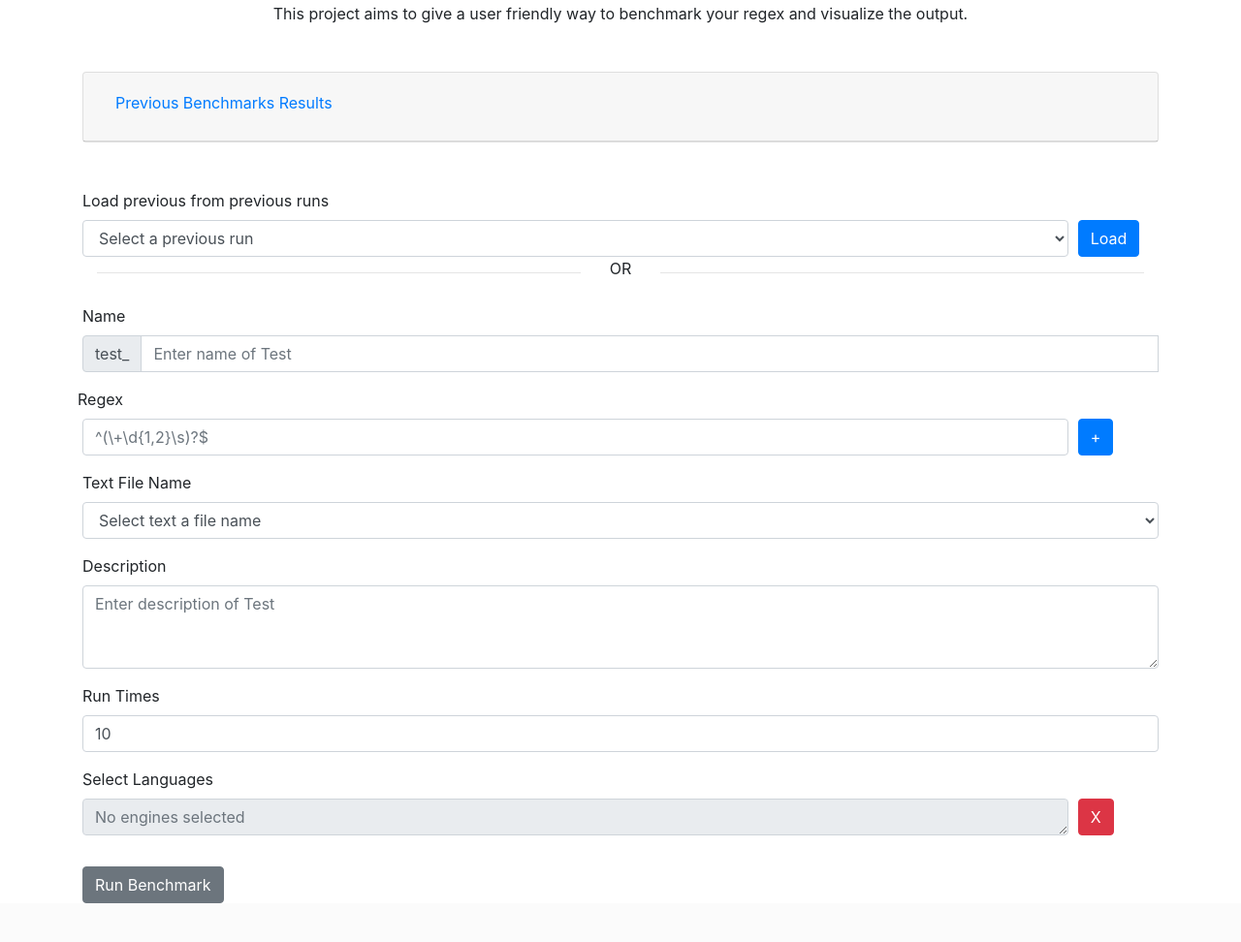
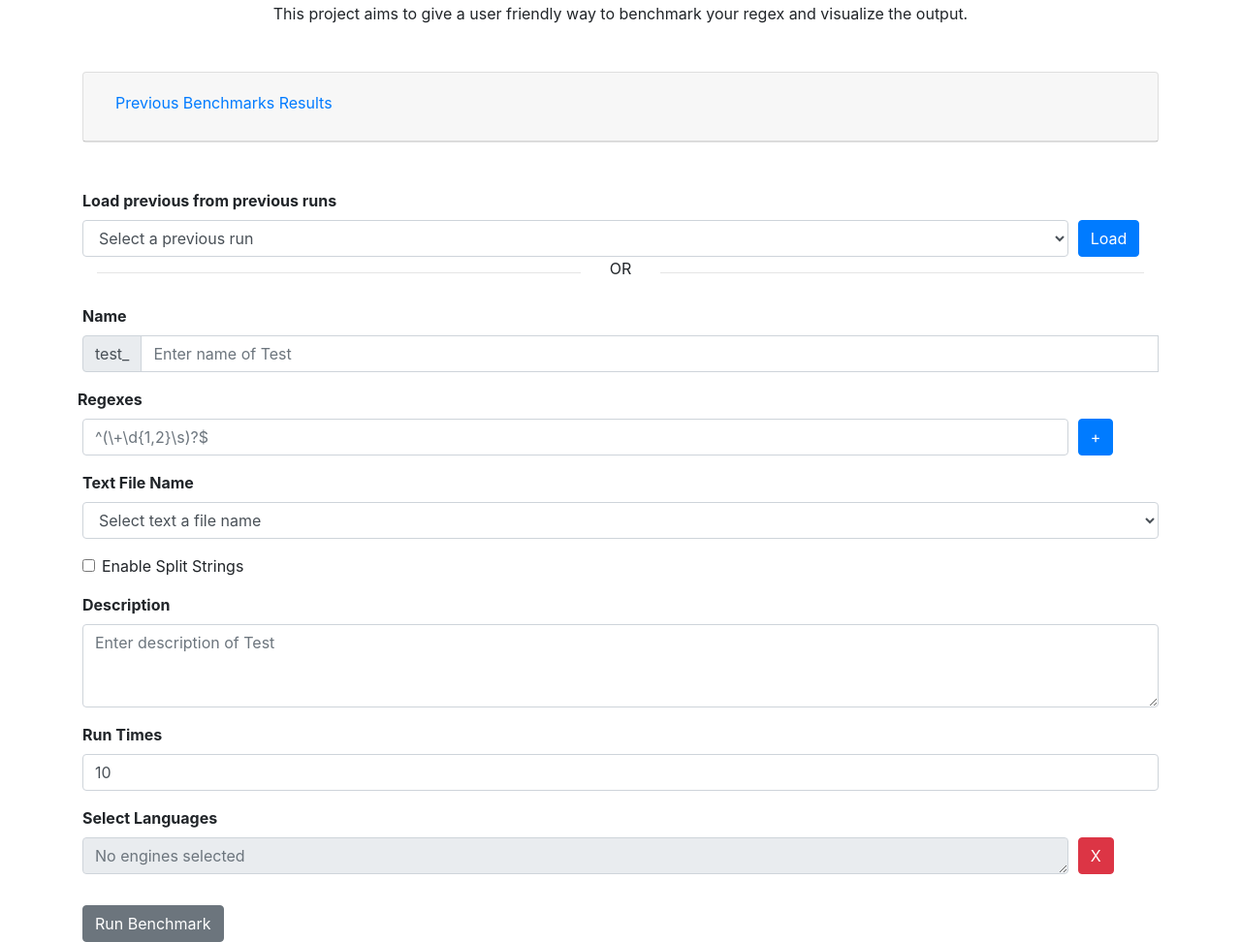
Before and after one commit to GraysonNocera/regex-benchmark, a Django app: template benchmark_server/regex_ui/templates/regex_ui/landing.html in a window 1280 px wide. Shown: the part 198-1170 px from the top of the page at 97% size. Before the commit the page ends 1130 px from the top, so only its background shows below. Run offline with Django 4.2, Linux system fonts and the light colour scheme; the template is opened without the code that fills it: values that come from a table or form of the project are taken from there, others are empty; some libraries are stand-ins or nearby versions.

Commit message:
Added spilt string support

```diff
--- a/benchmark_server/regex_ui/forms.py
+++ b/benchmark_server/regex_ui/forms.py
@@ -17,6 +17,7 @@ class BenchmarkForm(forms.Form):
     test_string_files = forms.MultipleChoiceField(label='Text File Name', required=True, choices=[(file, file) for file in AVAILABLE_TEXT_FILES])
     engines = forms.MultipleChoiceField(label='Engines', required=True, choices=[(engine, engine) for engine in ENGINES])
     run_times = forms.IntegerField(label='Run Times', required=True, initial=10)
+    split_string_file = forms.BooleanField(label='Split String File', required=False)
 
     def clean(self):
         cleaned_data = super().clean()
@@ -32,6 +33,7 @@ class BenchmarkForm(forms.Form):
             'test_string_files': self.cleaned_data['test_string_files'],
             'run_times': self.cleaned_data['run_times'],
             'engines': self.cleaned_data['engines'],
+            'split_string_file': self.cleaned_data['split_string_file']
         }
         return json.dumps([data], indent=4)
 
--- a/benchmark_server/regex_ui/templates/regex_ui/landing.html
+++ b/benchmark_server/regex_ui/templates/regex_ui/landing.html
@@ -114,7 +114,7 @@
                     }
                 </script>
 
-                <label for="id_divider">Load previous from previous runs</label>
+                <label for="id_divider"><strong>Load previous from previous runs</strong></label>
                 <div class="form-row align-items-center">
                     <div class="col-md-11">
                         <select class="form-control" name="load_previous" id="id_load_previous">
@@ -162,7 +162,7 @@
                         }
                     }
                 </script>
-                <label for="id_test_name">Name</label>
+                <label for="id_test_name"><strong>Name</strong></label>
                 <div class="input-group">
                     <div class="input-group-prepend">
                         <div class="input-group-text">test_</div>
@@ -233,7 +233,7 @@
                     }
                 </script>
                 <div class="form-row align-items-center">
-                    <label for="id_regex">Regex</label>
+                    <label for="id_regex"><strong>Regexes</strong></label>
                 </div>
                 <select hidden multiple class="form-control" name="test_regexes" id="id_test_regexes"></select>
 
@@ -267,7 +267,7 @@
             </div>
 
             <div class="form-group">
-                <label for="id_text_file_name">Text File Name</label>
+                <label for="id_text_file_name"><strong>Text File Name</strong></label>
                 <select required class="form-control" name="test_string_files" id="id_text_file_name">
                     <option value="" selected disabled>Select text a file name</option>
                     {% for file in available_text_files %}
@@ -278,17 +278,25 @@
                     {% endif %}
                     {% endfor %}
                 </select>
-                </select>
             </div>
 
             <div class="form-group">
-                <label for="id_description">Description</label>
+                <div class="form-check">
+                    <input class="form-check-input" type="checkbox" name="split_strings" id="id_split_strings">
+                    <label class="form-check-label" for="id_split_strings">Enable Split Strings</label>
+                    </label>
+                </div>
+            </div>
+
+
+            <div class="form-group">
+                <label for="id_description"><strong>Description</strong></label>
                 <textarea class="form-control" name="description" id="id_description" rows="3"
                     placeholder="Enter description of Test">{{ form.description.value|default_if_none:"" }}</textarea>
             </div>
 
             <div class="form-group">
-                <label for="id_test_name">Run Times</label>
+                <label for="id_test_name"><strong>Run Times</strong></label>
                 <input type="number" class="form-control" name="run_times" id="id_run_times"
                     placeholder="Enter number of times to run the benchmarks"
                     value="{{ form.run_times.value|default_if_none:10 }}">
@@ -296,9 +304,6 @@
             </div>
 
             <div class=" form-group">
-
-                <label for="languages">Select Languages</label>
-
                 <script>
                     function editOption(checkbox, selectElement) {
                         var selectElement = document.getElementById(selectElement);
@@ -350,6 +355,7 @@
                     }
                 </script>
 
+                <label for="languages"><strong>Select Languages</strong></label>
                 <div class="form-row form-group align-items-center">
                     <div class="col-md-11">
                         <textarea type="text" class="form-control" id="selectedItems" placeholder="No engines selected"
```
Also changed, not shown: benchmarks/test_basic.json (+7 -3 lines).
